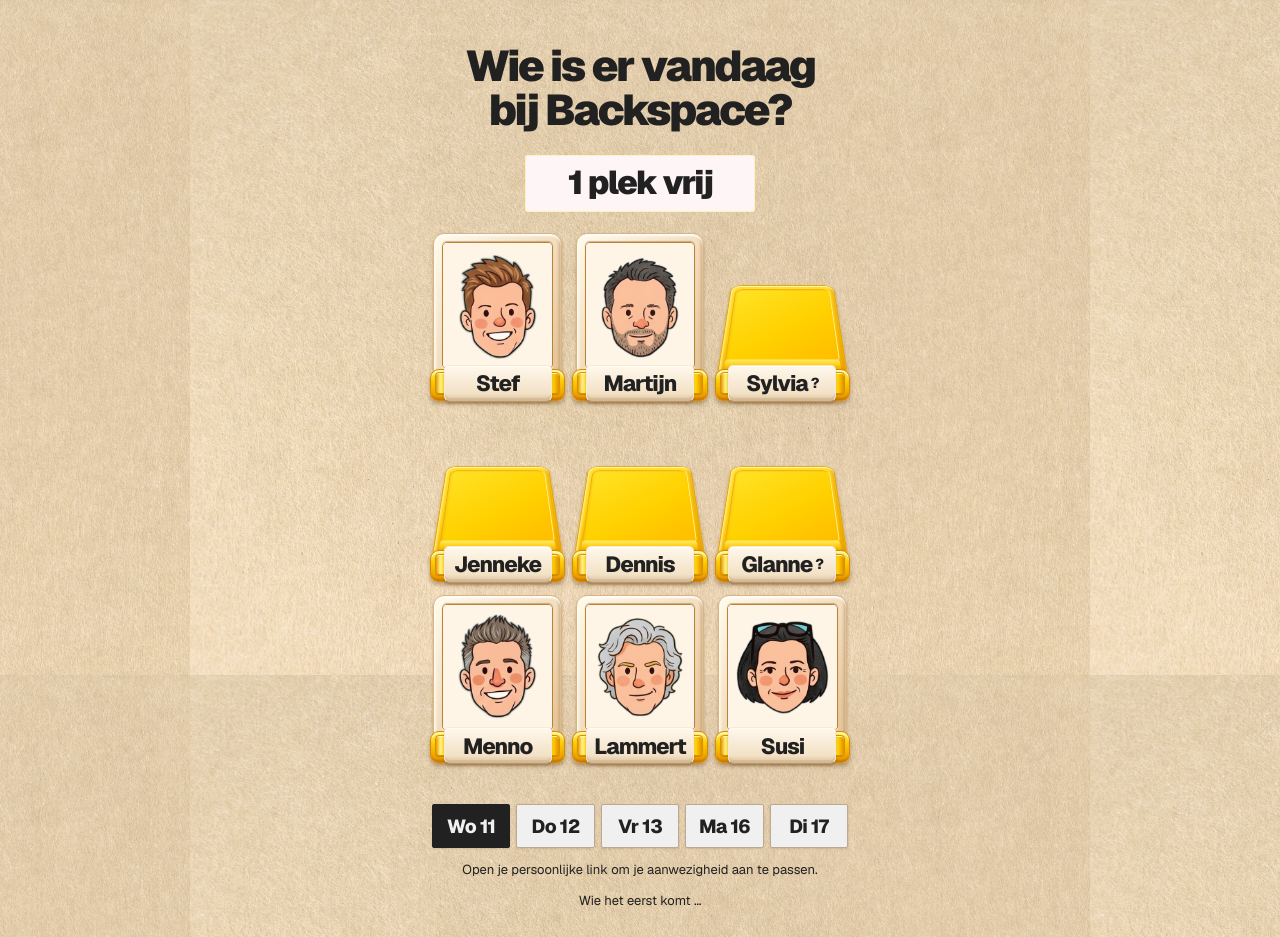
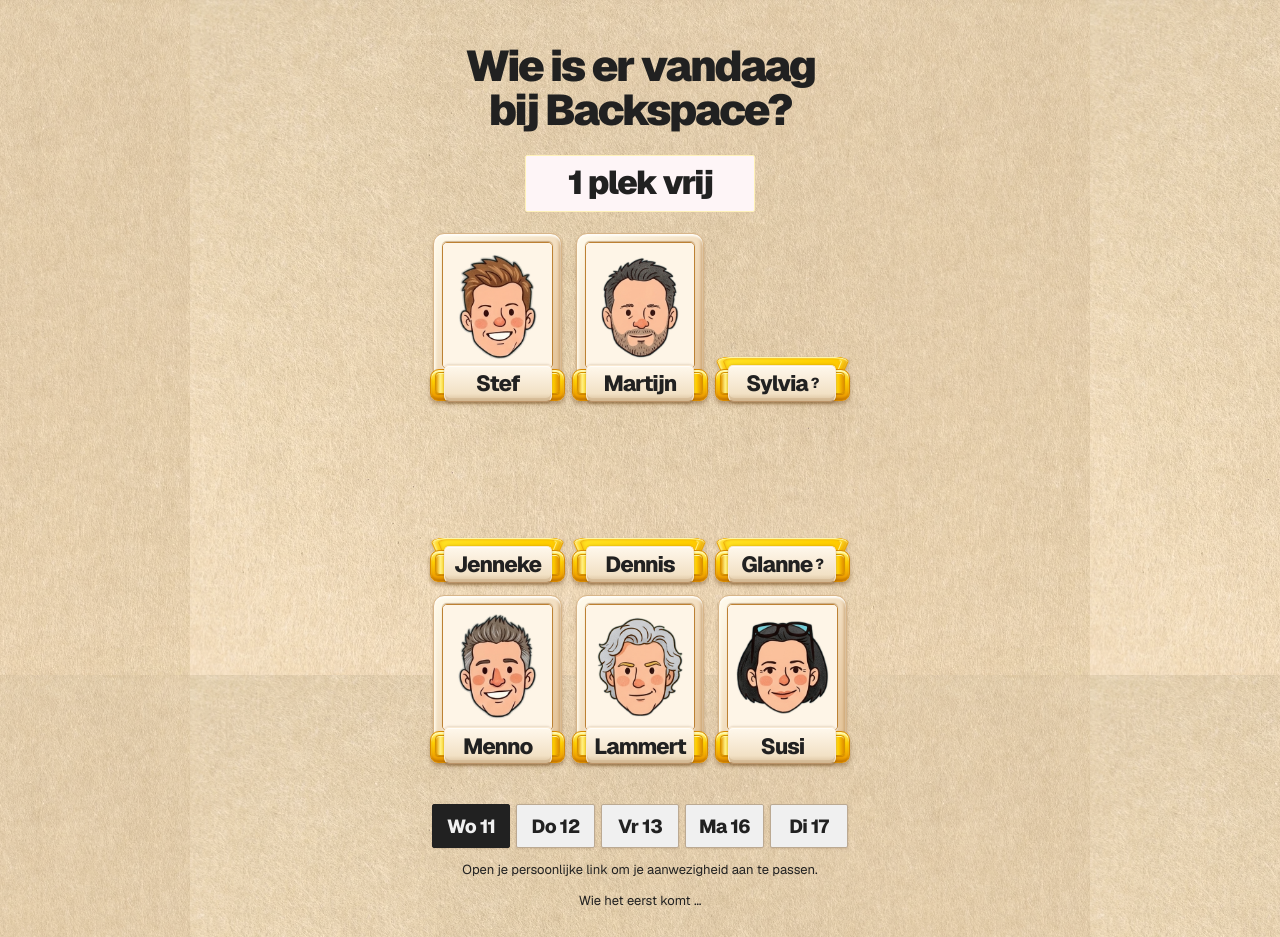
Before and after one commit to dnnsptri/wie-is-er, a Next.js app: page / in a window 1280 px wide. Built offline with nearby package versions, Linux system fonts and the light colour scheme.

Commit message:
Refine card folding and attendance label

```diff
--- a/app/attendance-board.tsx
+++ b/app/attendance-board.tsx
@@ -88,7 +88,7 @@ export default function AttendanceBoard({
   const provisional = roster.some(({ unknown }) => unknown);
   const free = Math.max(0, deskCount - expected);
   const selected = roster.find(({ person }) => person.id === personId);
-  const attendanceLabel = selected?.present ? 'Ik ben er niet' : 'Ik kom';
+  const attendanceLabel = selected?.present ? 'Ik ben er niet' : 'Ik ben er';
 
   function selectDate(nextDate: string) {
     setSelection(nextDate === office.today ? null : nextDate);
--- a/app/globals.css
+++ b/app/globals.css
@@ -86,7 +86,7 @@ h1 span { display: block; }
     inset 2px 0 3px #fff9e8,
     inset -2px -2px 3px #a8743785,
     0 2px 3px #72421452;
-  transform: rotateX(68deg);
+  transform: rotateX(-79deg) scale(.77, .64);
 }
 .face img {
   display: block;
@@ -101,10 +101,11 @@ h1 span { display: block; }
 }
 .fold {
   z-index: 2;
-  inset: 0 1.5% 16%;
+  inset: auto 6% 15%;
+  height: 31%;
   border: 1px solid #e9a300;
   border-radius: 13px 13px 8px 8px;
-  transform: rotateX(46deg);
+  transform: rotateX(-62deg);
   background: linear-gradient(180deg, #ffde32 0%, #ffca00 67%, #f4ac00 100%);
   box-shadow:
     inset 0 2px 1px #fff6a7,
@@ -133,7 +134,7 @@ h1 span { display: block; }
   box-shadow: 0 1px 1px #a15b005c;
 }
 .upright .face { opacity: 1; transform: rotateX(0); }
-.upright .fold { opacity: 0; transform: rotateX(85deg); }
+.upright .fold { opacity: 0; transform: rotateX(-88deg); }
 .hinge {
   z-index: 3;
   inset: auto 0 1px;
@@ -173,7 +174,7 @@ h1 span { display: block; }
   border: 1px solid #f9e9d2;
   border-bottom-color: #ba9368;
   background: linear-gradient(#fff8ec 0%, #f5e6ce 62%, #f2e1c5 79%, #dac19c 100%);
-  box-shadow: inset 0 1px #fffdf9, inset 0 -3px #c6a78068, 0 2px 2px #6e421249;
+  box-shadow: inset 0 1px #fffdf9, inset 0 -3px #c6a78068, 0 -1px 2px #6e421228, 0 2px 2px #6e421249;
   font-weight: 800;
   letter-spacing: -.045em;
 }
```
